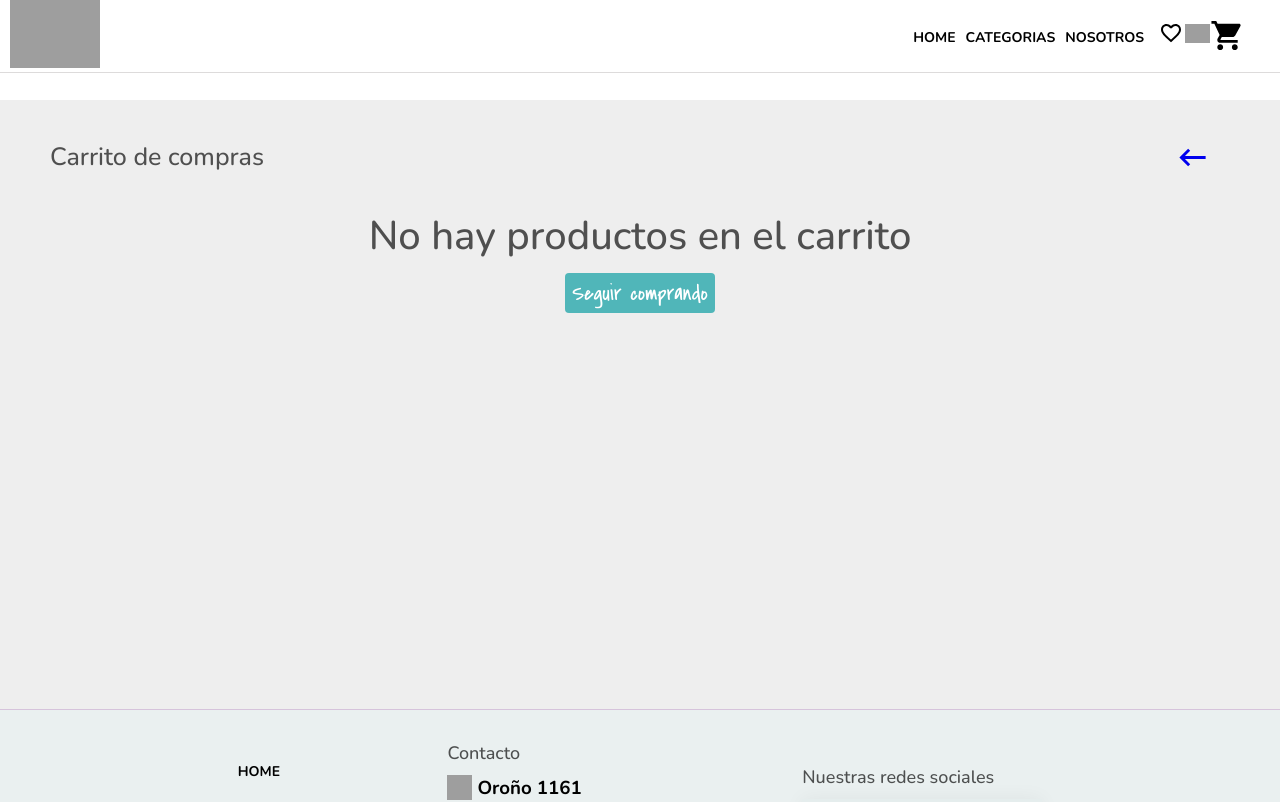
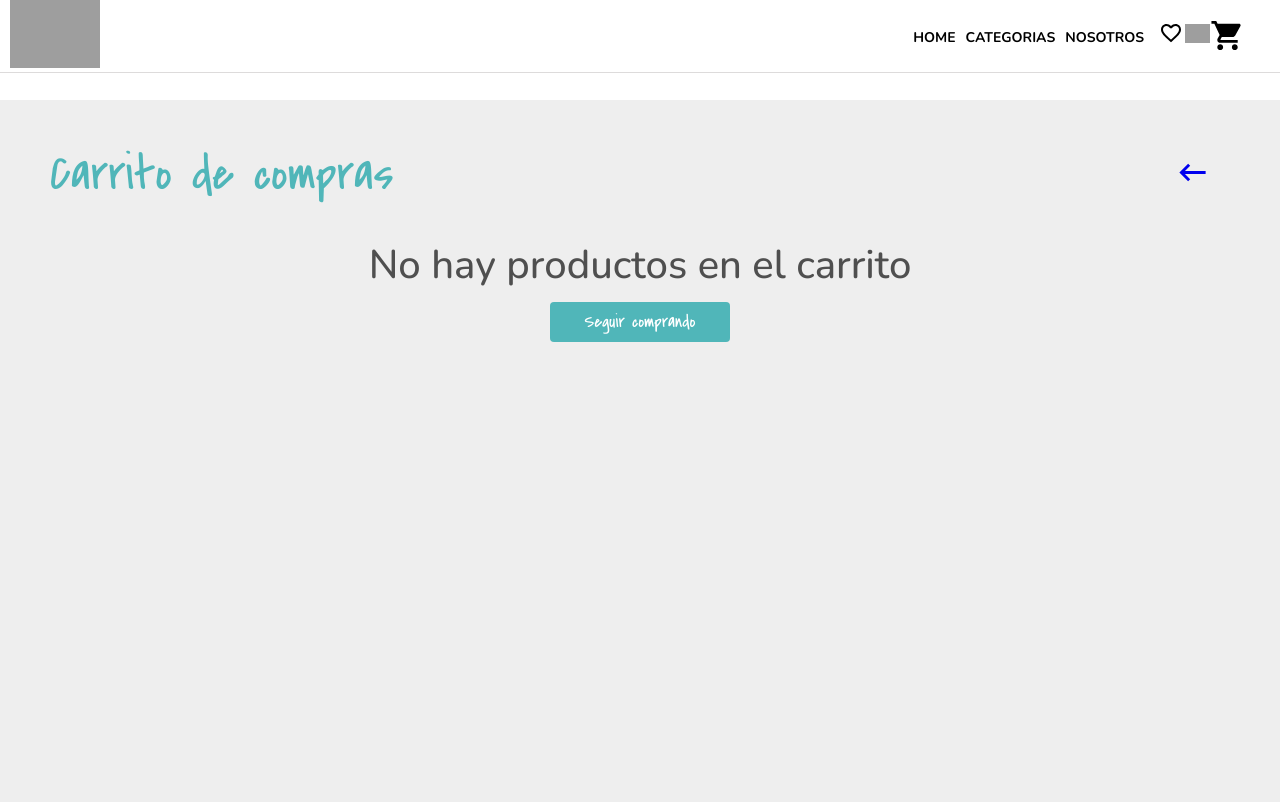
Before and after one commit to santigimenezz1/Cascanueces-Saludable, a React (Vite) app: page /cart in a window 1280 px wide. Shown: the top 802 px of the page. Built offline with nearby package versions, Linux system fonts and the light colour scheme; grey boxes are pictures that could not be loaded.

Commit message:
errores de diseño solucionados

```diff
--- a/src/components/Common/SectionCart/ModalFinalizarCompra/ModalFinalizarCompra.jsx
+++ b/src/components/Common/SectionCart/ModalFinalizarCompra/ModalFinalizarCompra.jsx
@@ -148,7 +148,9 @@ export default function ModalFinalizarCompra() {
           color: "white",
           border: "none",
           borderRadius: "4px",
-          backgroundColor: "purple",
+          backgroundColor: "rgb(80, 182, 185)",
+          fontFamily:"Nunito",
+          marginBottom:"50px"
         }}
         onClick={handleOpen}
       >
--- a/src/components/Common/SectionCart/cart.css
+++ b/src/components/Common/SectionCart/cart.css
@@ -1,6 +1,7 @@
 .cart {
   background-color: #eee;
   margin-top: 100px;
+  height: 100vh;
 }
 .cart__boton {
   display: flex;
@@ -11,6 +12,14 @@
   display: flex;
   justify-content: space-between;
   padding: 40px 70px 0px 50px;
+
+}
+.container-retroceso h1 {
+  font-family: 'Covered By Your Grace', cursive;
+  color: rgb(80, 182, 185);
+  font-size: 50px;
+
+
 }
 .container-retroceso__modal {
   display: flex;
@@ -37,6 +46,7 @@
   font-size: 40px;
   font-family: "Nunito";
 
+
 }
 
 .botonInicio__cart {
--- a/src/components/Common/SectionHome/FondoFijo/BotonFondoFijo/botonFondoFijo.css
+++ b/src/components/Common/SectionHome/FondoFijo/BotonFondoFijo/botonFondoFijo.css
@@ -1,5 +1,5 @@
 .fondoFijo__button button {
-  width: 150px;
+  width: 180px;
   height: 40px;
   border: none;
   background-color: rgb(80, 182, 185);
@@ -7,6 +7,6 @@
   cursor: pointer;
   color: white;
   font-family: 'Covered By Your Grace', cursive;
-  font-size: 22px;
+  font-size: 18px;
 
 }
--- a/src/components/Common/SectionMiCuenta/miCuenta.css
+++ b/src/components/Common/SectionMiCuenta/miCuenta.css
@@ -1,11 +1,18 @@
+.cuenta{
+  height: 100vh;
+}
 .cuenta__retroceso {
   display: flex;
   justify-content: space-between;
   margin: 20px;
+  margin-top: 150px;
 
 }
 .cuenta__retroceso h1 {
-  font-size: 25px;
+  font-size: 55px;
+  font-family: 'Covered By Your Grace', cursive;
+  color: rgb(80, 182, 185)
+
 }
 .cuenta__reservas {
   background-color: white;
@@ -43,6 +50,7 @@
   border-radius: 4px;
   cursor: pointer;
   background-color: purple;
+
   color: white;
   border: none;
   font-family: system-ui, -apple-system, BlinkMacSystemFont, "Segoe UI", Roboto,
--- a/src/components/Layout/NavBar/ModalInicioSesion/ModalRecuperacion/modalRecuperacion.css
+++ b/src/components/Layout/NavBar/ModalInicioSesion/ModalRecuperacion/modalRecuperacion.css
@@ -27,7 +27,7 @@
     flex-direction:column;
     gap: 2;
     border-radius: 4px;
-    border: 5px solid purple;
+    border: 5px solid rgb(80, 182, 185);
     position: relative;
 }
 .container__recuperacion__button{
--- a/src/components/Layout/NavBar/ModalInicioSesion/modalInicioSesion.css
+++ b/src/components/Layout/NavBar/ModalInicioSesion/modalInicioSesion.css
@@ -9,6 +9,7 @@
   display: flex;
   flex-direction: column;
   gap: 10px;
+
 }
 .tipografia-box {
   display: flex;
@@ -46,7 +47,8 @@
 
 }
 .botones-box-crearCuenta:hover {
-  background-color: purple;
+  background-color: rgb(80, 182, 185);
+
 }
 .boton-inicio {
   color: white;
@@ -91,6 +93,7 @@
   background-color: white;
   margin-left: 2px;
   cursor: pointer;
+  border: 1px solid red;
 }
 
 .modal__iniciosesion__person {
--- a/src/components/Layout/NavBar/UserLogin/UserLogin.jsx
+++ b/src/components/Layout/NavBar/UserLogin/UserLogin.jsx
@@ -45,7 +45,7 @@ export default function UserLogin() {
           onClick={handleClick}
         >
 
-          <div style={{ display: "flex", alignItems: "center" }}>
+          <div style={{ display: "flex", alignItems: "center"}}>
             <h1 style={{ fontSize: "15px" }}>{user.email}</h1>
             <ArrowDropDownIcon color="secondary" />
           </div>
@@ -66,6 +66,7 @@ export default function UserLogin() {
               gap: "5px",
               justifyContent: "center",
               alignItems: "center",
+              marginTop:"25px"
             }}
             onClick={handleClose}
           >
```
